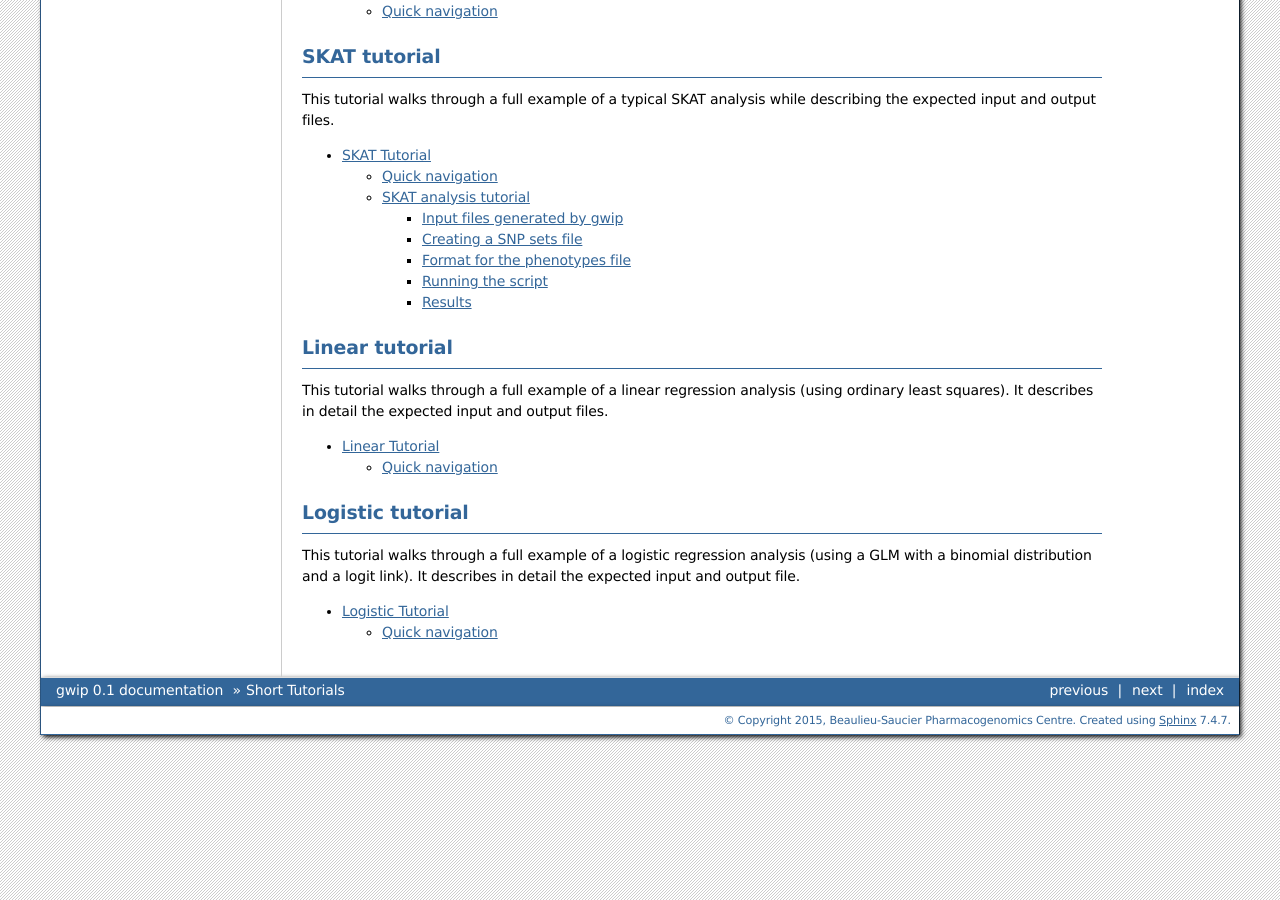
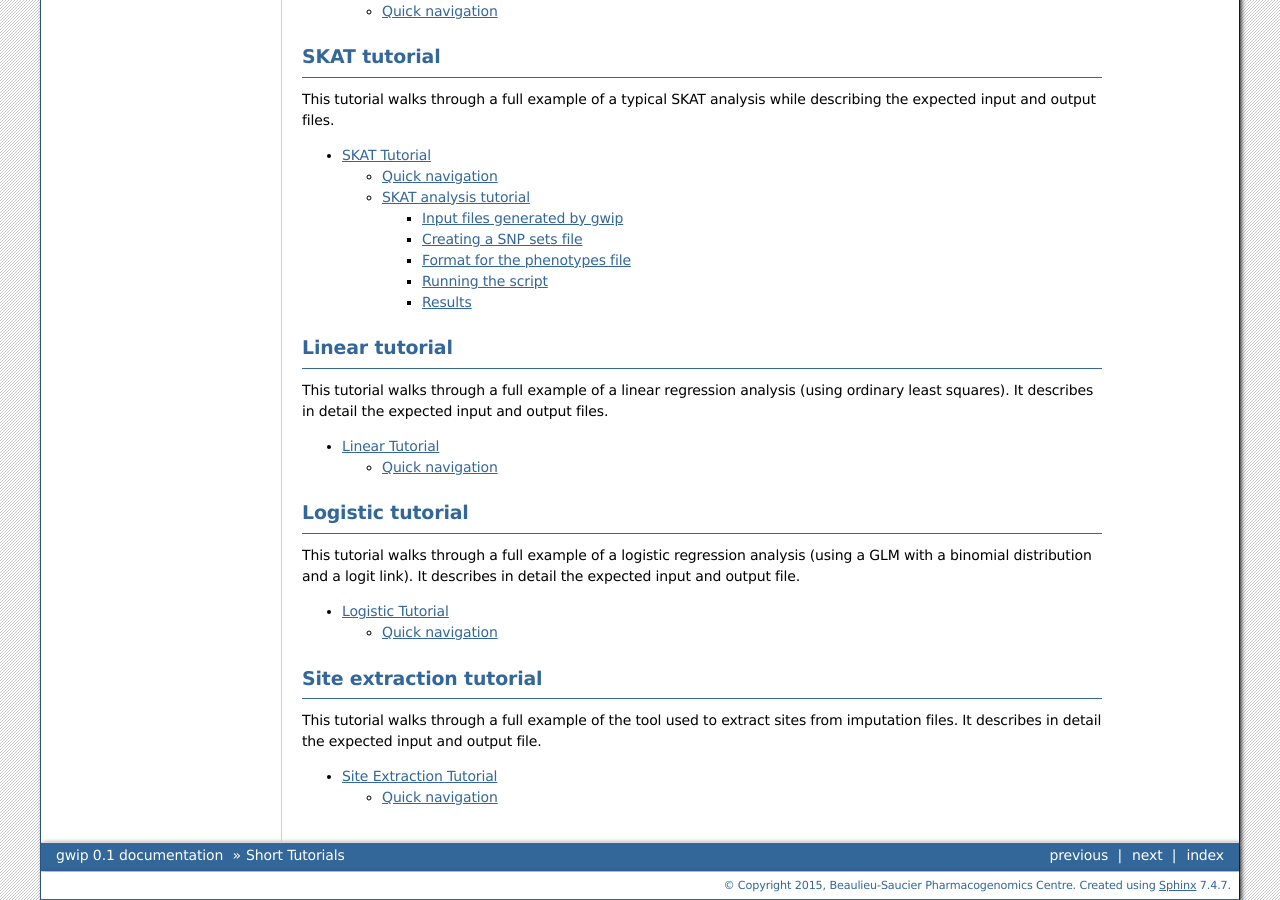
Before and after one commit to pgxcentre/genipe, a Sphinx documentation site: the page built from docs/tutorial.rst, in a window 1280 px wide and 900 px high, scrolled down 686 px. Built offline with Sphinx 7.4.7, drawn with Linux system fonts in a browser that asks for light colours; some of the changed text lies outside the part shown.

Commit message:
Added a tutorial for site extraction

```diff
--- a/docs/tutorial.rst
+++ b/docs/tutorial.rst
@@ -11,6 +11,7 @@ statistical analysis or data management.
 3. :ref:`skat-tut`
 4. :ref:`linear-tut`
 5. :ref:`logistic-tut`
+
 
 .. _gwip-tut:
 
@@ -26,6 +27,7 @@ and output files.
 
    tutorials/tutorial_gwip
 
+
 .. _cox-tut:
 
 Survival tutorial
@@ -40,6 +42,7 @@ output files.
 
    tutorials/tutorial_cox
 
+
 .. _skat-tut:
 
 SKAT tutorial
@@ -52,6 +55,7 @@ describing the expected input and output files.
    :maxdepth: 3
 
    tutorials/tutorial_SKAT
+
 
 .. _linear-tut:
 
@@ -67,6 +71,7 @@ output files.
 
    tutorials/tutorial_linear
 
+
 .. _logistic-tut:
 
 Logistic tutorial
@@ -80,3 +85,18 @@ detail the expected input and output file.
    :maxdepth: 3
 
    tutorials/tutorial_logistic
+
+
+.. _extraction-tut:
+
+Site extraction tutorial
+-------------------------
+
+This tutorial walks through a full example of the tool used to extract sites
+from imputation files. It describes in detail the expected input and output
+file.
+
+.. toctree::
+   :maxdepth: 3
+
+   tutorials/tutorial_extract
--- /dev/null
+++ b/docs/tutorials/tutorial_extract.rst
@@ -0,0 +1,5 @@
+Site Extraction Tutorial
+=========================
+
+Quick navigation
+-----------------
```
